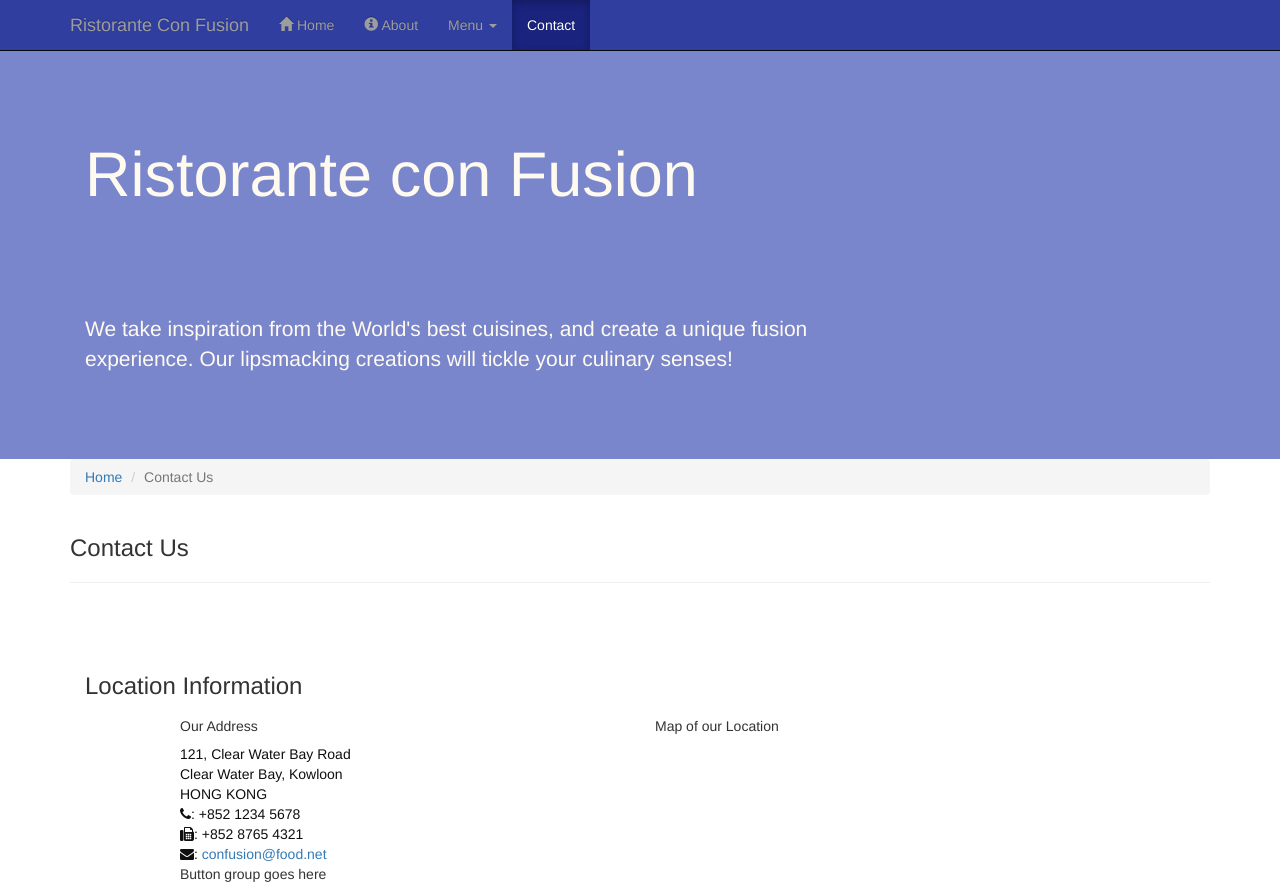
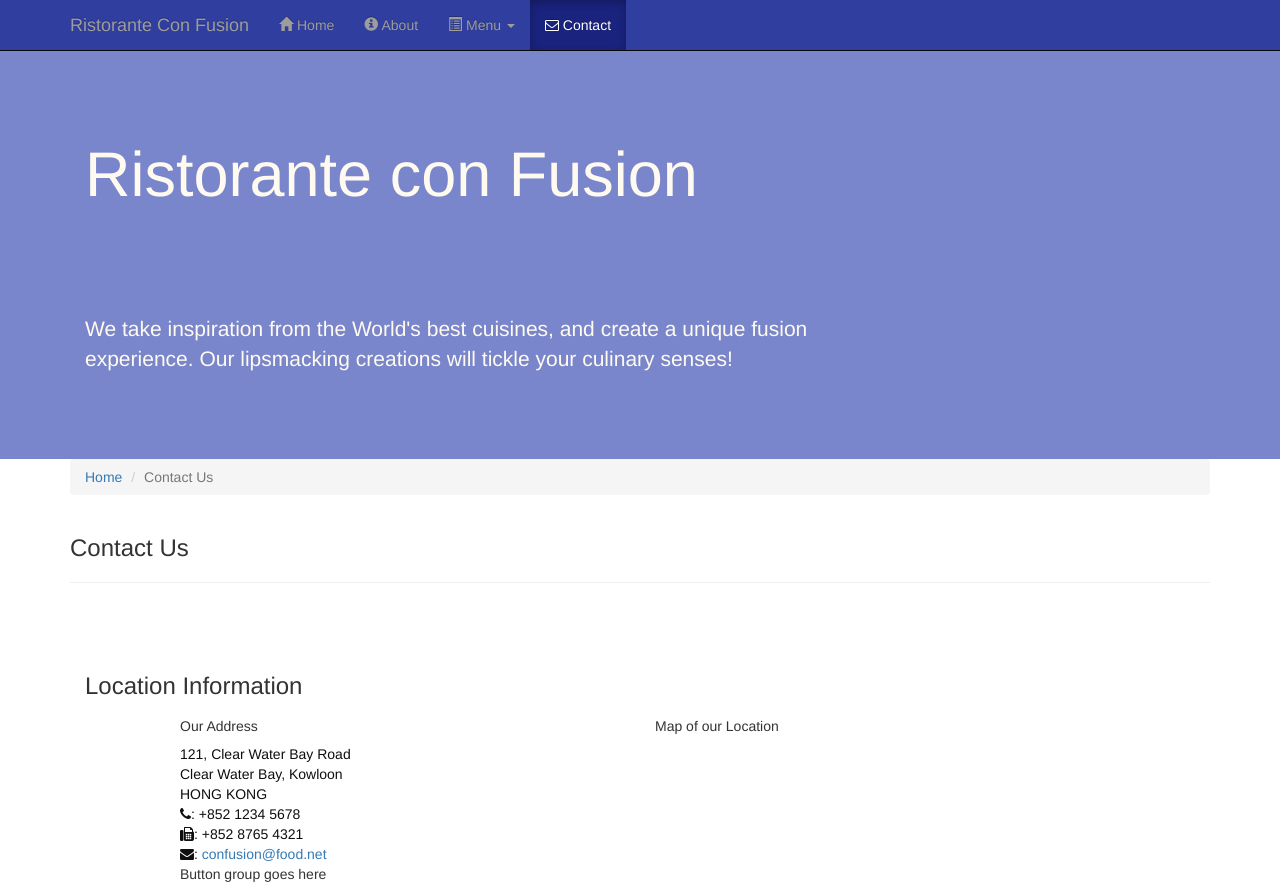
Before and after one commit to kennyr87/conFusion, a plain HTML site: page contactus.html in a window 1280 px wide. Shown: the top 887 px of the page. Drawn offline with nearby package versions, Linux system fonts and the light colour scheme.

Commit message:
Update contactus.html

```diff
--- a/contactus.html
+++ b/contactus.html
@@ -45,7 +45,8 @@
                     <li class="dropdown">
                         <a href="#" class="dropdown-toggle" data-toggle="dropdown"
                          role="button" aria-haspopup="true" aria-expanded="false">
-                         Menu <span class="caret"></span></a>
+                         <span class="glyphicon glyphicon-list-alt"
+                         aria-hidden="true"></span> Menu <span class="caret"></span></a>
                         <ul class="dropdown-menu">
                             <li><a href="#">Appetizers</a></li>
                             <li><a href="#">Main Courses</a></li>
@@ -57,7 +58,8 @@
                             <li><a href="#">Weekend Brunch</a></li>
                         </ul>
                     </li>
-                    <li class="active"><a href="#">Contact</a></li>
+                    <li class="active"><a href="#">
+                    <i class="fa fa-envelope-o"></i> Contact</a></li>
                 </ul>
             </div>
         </div>
```
